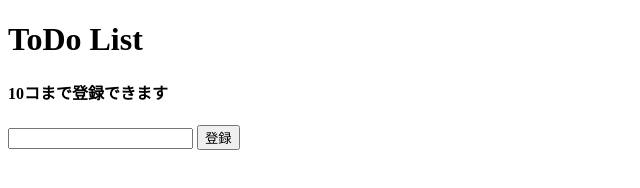
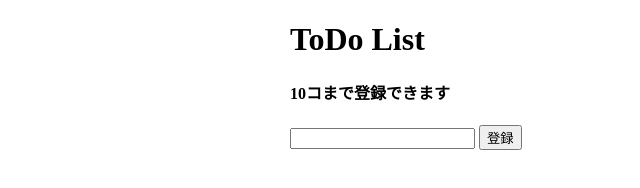
Before and after one commit to Takahashi-Haruya/sccp2021-ToDoList, a plain HTML site: page index.html in a window 1280 px wide. Shown: the whole page, without its empty margins (0-640 px from the left). Drawn offline with Linux system fonts and the light colour scheme.

Commit message:
Update index.html

```diff
--- a/index.html
+++ b/index.html
@@ -2,6 +2,7 @@
 <html lang="ja">
   <head>
   <meta chaatset="utf-8">
+  <link rel="stylesheet" href="sccp2021_todo.css">
   <title>ToDo List</title>
   </head>
   <body>
```
